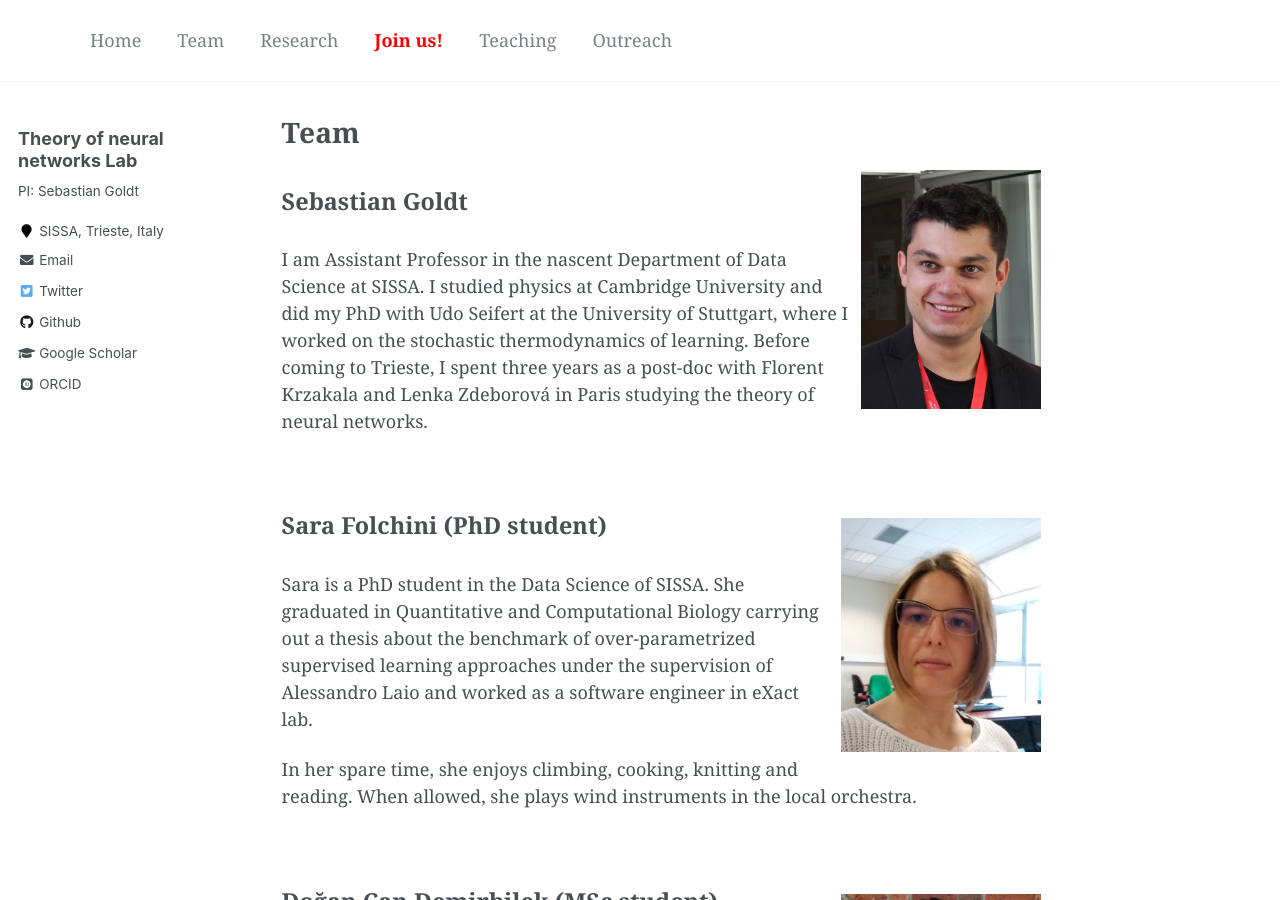
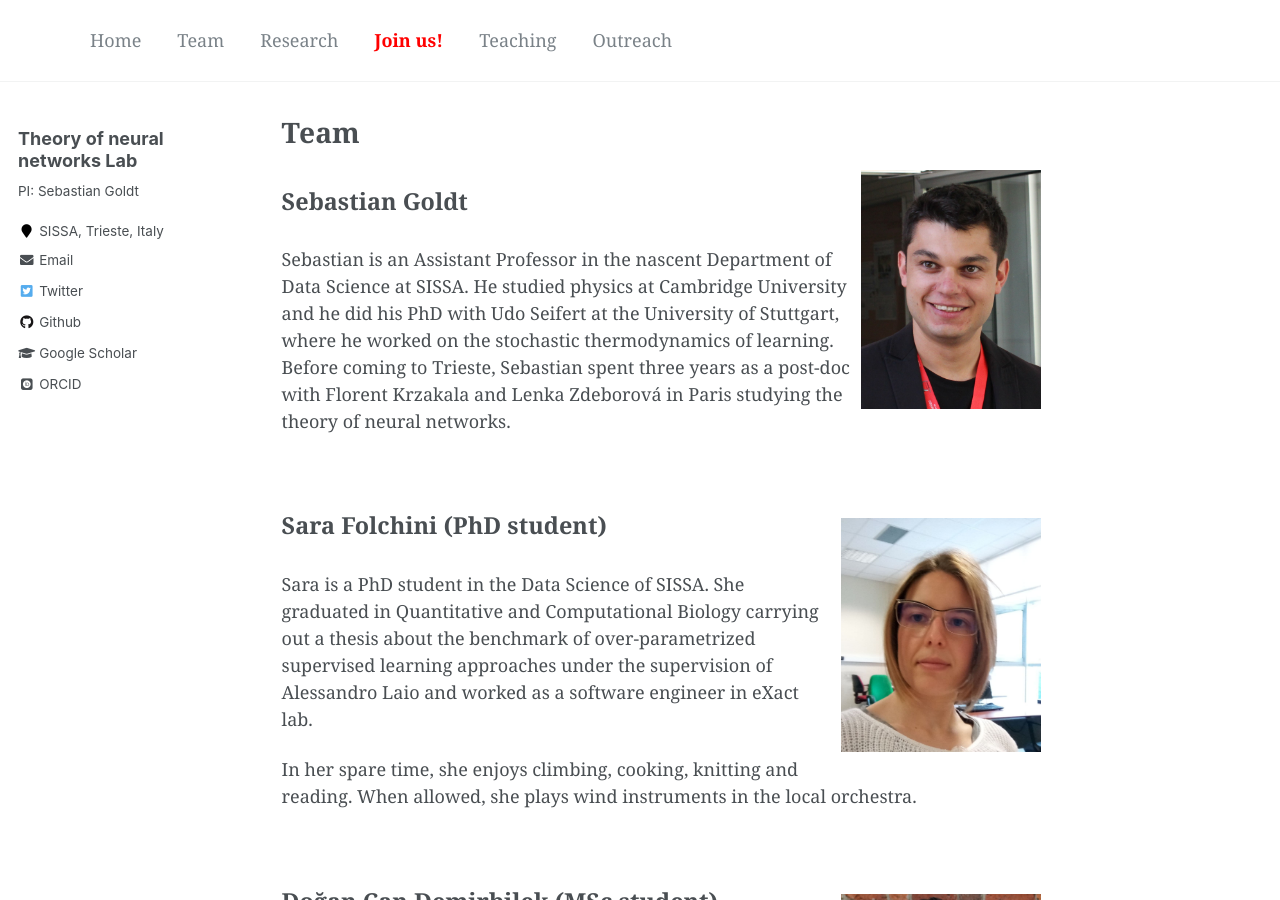
Before and after one commit to goldtlab/oldwebsite, a Jekyll site: the page built from _pages/team.md, in a window 1280 px wide and 900 px high. Built offline with Jekyll 4.4.1, drawn with Linux system fonts in a browser that asks for light colours; some web fonts are replaced.

Commit message:
Minor edits

```diff
--- a/_pages/team.md
+++ b/_pages/team.md
@@ -11,12 +11,12 @@ width="180" style="float:right; margin:10px" />
 
 <div style="font-size:130%; font-weight:bold">Sebastian Goldt</div><br/>
 
-I am Assistant Professor in the nascent Department of Data Science at SISSA. I
-studied physics at Cambridge University and did my PhD with Udo Seifert at the
-University of Stuttgart, where I worked on the stochastic thermodynamics of
-learning. Before coming to Trieste, I spent three years as a post-doc with
-Florent Krzakala and Lenka Zdeborová in Paris studying the theory of neural
-networks.</p>
+Sebastian is an Assistant Professor in the nascent Department of Data Science at
+SISSA. He studied physics at Cambridge University and he did his PhD with Udo
+Seifert at the University of Stuttgart, where he worked on the stochastic
+thermodynamics of learning. Before coming to Trieste, Sebastian spent three
+years as a post-doc with Florent Krzakala and Lenka Zdeborová in Paris studying
+the theory of neural networks.</p>
 
 <p>&nbsp;</p>
 
```
